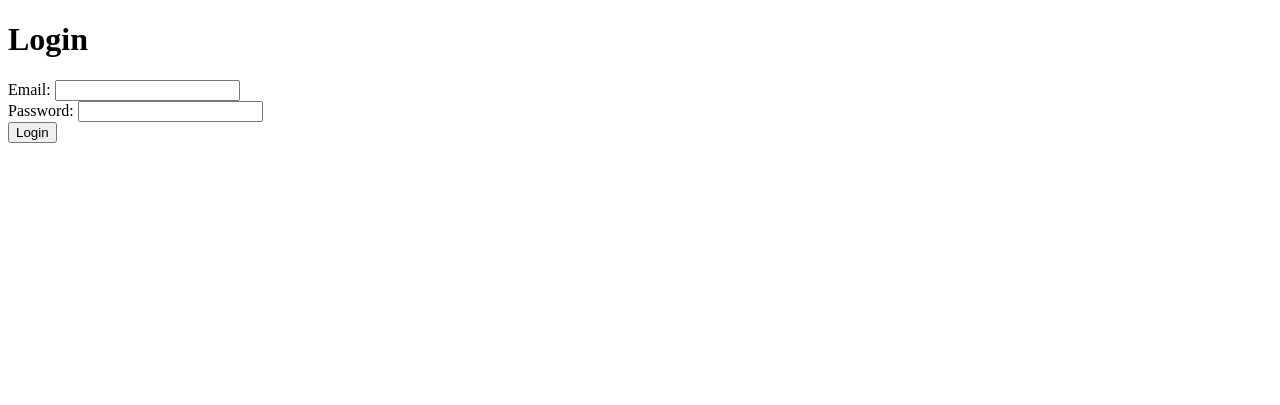
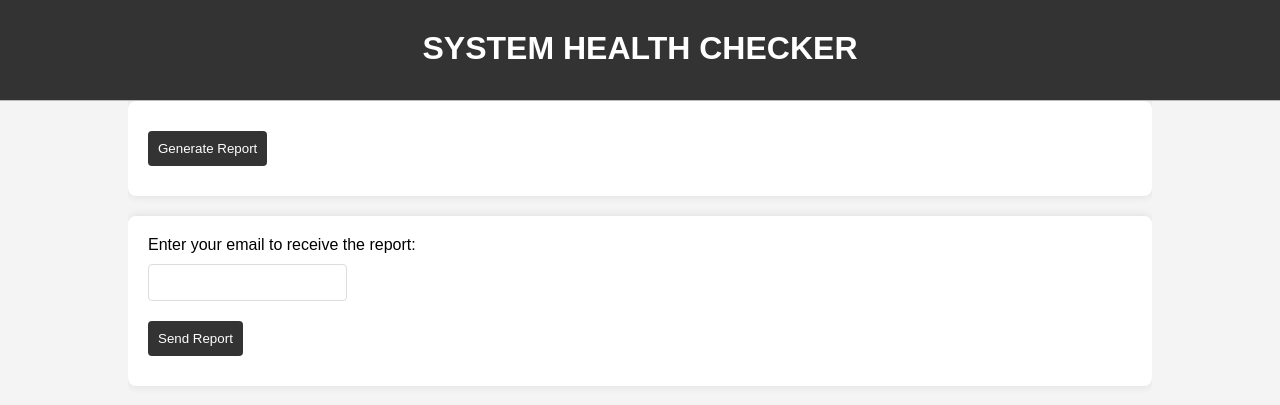
Before and after one commit to Woladka/system-report-app, a Flask app: page / in a window 1280 px wide. Shown: the top 405 px of the page. Run offline with Flask 3, Linux system fonts and the light colour scheme.

Commit message:
Basic functionality achieved, server running, PDF being generated without error, Authentication page removed for the time being. SMTP to be checked or google auth apis to enable sending emails. Next steps: Enabling Emails to user id, improving information in System Report making it more informative and improving the format and the display of info. Check seperately with python code if the info being shown in the system report is correct or not (Validation) and at last improvement of frontend with react and angular.

```diff
--- a/app.py
+++ b/app.py
@@ -1,63 +1,115 @@
-from flask import Flask, request, redirect, url_for, render_template, session
-from werkzeug.security import generate_password_hash, check_password_hash
-import smtplib
-from email.mime.multipart import MIMEMultipart
-from email.mime.text import MIMEText
-from scripts.collect_specs import collect_system_specs  # Import the function
-from io import BytesIO
-from reportlab.pdfgen import canvas
+import io
+import psutil
+import shutil
+import platform
+from flask import Flask, request, render_template, send_file
+from fpdf import FPDF
+import matplotlib.pyplot as plt
+from flask_mail import Mail, Message
+import base64
+import os
 
 app = Flask(__name__)
-app.secret_key = 'your_secret_key'
 
-# Dummy user storage
-users = {}
+# Configure Flask-Mail (dummy configuration)
+app.config['MAIL_SERVER'] = 'smtp.example.com'  # Replace with your SMTP server
+app.config['MAIL_PORT'] = 587
+app.config['MAIL_USERNAME'] = 'your_email@example.com'  # Replace with your email
+app.config['MAIL_PASSWORD'] = 'your_password'  # Replace with your email password
+app.config['MAIL_USE_TLS'] = True
+app.config['MAIL_USE_SSL'] = False
+mail = Mail(app)
 
-@app.route('/', methods=['GET', 'POST'])
-def login():
-    if request.method == 'POST':
-        email = request.form['email']
-        password = request.form['password']
-        if email in users and check_password_hash(users[email], password):
-            session['email'] = email
-            return redirect(url_for('home'))
-        else:
-            return "Invalid credentials", 401
-    return render_template('login.html')
+def generate_system_report():
+    """Generates a PDF report of system specs with a graph."""
+    buffer = io.BytesIO()
+    pdf = FPDF()
+    pdf.add_page()
+    pdf.set_font("Arial", size=12)
 
-@app.route('/home', methods=['GET', 'POST'])
+    # Get system health information
+    cpu_usage = psutil.cpu_percent(interval=1)
+    memory = psutil.virtual_memory()
+    memory_usage_percent = memory.percent
+    disk_usage = shutil.disk_usage('/')
+    disk_usage_percent = (disk_usage.used / disk_usage.total) * 100
+    battery = psutil.sensors_battery()
+    battery_percent = battery.percent if battery else "N/A"
+    battery_status = "Charging" if battery and battery.power_plugged else "Not Charging"
+    uptime = psutil.boot_time()
+    uptime_str = f"{uptime // 3600} hours {((uptime % 3600) // 60)} minutes"
+
+    # System info
+    pdf.set_font("Arial", 'B', 16)
+    pdf.cell(200, 10, txt="System Report", ln=True, align='C')
+    pdf.set_font("Arial", size=12)
+    pdf.cell(200, 10, txt=f"CPU Usage: {cpu_usage}%", ln=True, align='L')
+    pdf.cell(200, 10, txt=f"Memory Usage: {memory_usage_percent}%", ln=True, align='L')
+    pdf.cell(200, 10, txt=f"Disk Usage: {disk_usage_percent:.2f}%", ln=True, align='L')
+    pdf.cell(200, 10, txt=f"Battery Status: {battery_status}", ln=True, align='L')
+    pdf.cell(200, 10, txt=f"Battery Percentage: {battery_percent}%", ln=True, align='L')
+    pdf.cell(200, 10, txt=f"System Uptime: {uptime_str}", ln=True, align='L')
+
+    # Add more system information
+    pdf.cell(200, 10, txt=f"Network Info:", ln=True, align='L')
+    for interface, addrs in psutil.net_if_addrs().items():
+        for addr in addrs:
+            pdf.cell(200, 10, txt=f"  {interface}: {addr.address}", ln=True, align='L')
+
+    # Create a graph of CPU usage
+    plt.figure(figsize=(8, 4))
+    plt.plot(psutil.cpu_percent(percpu=True, interval=1), marker='o', linestyle='-', color='b')
+    plt.title('CPU Usage per Core')
+    plt.xlabel('Core')
+    plt.ylabel('CPU Usage (%)')
+    plt.grid(True)
+
+    # Save plot to a temporary file
+    temp_img_path = 'temp_graph.png'
+    plt.savefig(temp_img_path)
+    plt.close()
+
+    # Add graph to PDF
+    pdf.ln(10)
+    pdf.image(temp_img_path, x=10, y=pdf.get_y(), w=180)
+
+    # Save the PDF to the buffer
+    pdf.output(dest='F', name='pdf_buffer.pdf')
+
+    # Read the PDF from the file and return it as a BytesIO object
+    with open('pdf_buffer.pdf', 'rb') as file:
+        buffer.write(file.read())
+
+    # Clean up temporary files
+    os.remove(temp_img_path)
+    os.remove('pdf_buffer.pdf')
+
+    buffer.seek(0)
+    return buffer
+
+@app.route('/')
 def home():
-    if 'email' not in session:
-        return redirect(url_for('login'))
-    if request.method == 'POST':
-        specs = collect_system_specs()  # Call the function to get system specs
-        pdf = BytesIO()
-        c = canvas.Canvas(pdf)
-        c.drawString(100, 750, f"System Report for {session['email']}")
-        c.drawString(100, 730, f"CPU Usage: {specs['cpu']}%")
-        c.drawString(100, 710, f"GPU: {specs['gpu']}")
-        c.drawString(100, 690, f"Battery Health: {specs['battery']}")
-        c.save()
-        pdf.seek(0)
-        send_email(session['email'], pdf.getvalue())
-        return "Report sent to your email!"
     return render_template('home.html')
 
-def send_email(to_email, pdf_content):
-    from_email = 'your-email@example.com'
-    password = 'your-email-password'
-    msg = MIMEMultipart()
-    msg['From'] = from_email
-    msg['To'] = to_email
-    msg['Subject'] = 'System Report'
-    msg.attach(MIMEText('Please find your system report attached.'))
-    attachment = MIMEText(pdf_content, 'base64', 'pdf')
-    attachment.add_header('Content-Disposition', 'attachment', filename='report.pdf')
-    msg.attach(attachment)
-    with smtplib.SMTP('smtp.example.com', 587) as server:
-        server.starttls()
-        server.login(from_email, password)
-        server.sendmail(from_email, to_email, msg.as_string())
+@app.route('/generate_report', methods=['POST'])
+def generate_report():
+    pdf_buffer = generate_system_report()
+    pdf_content_base64 = base64.b64encode(pdf_buffer.getvalue()).decode('utf-8')
+    return render_template('home.html', pdf_content_base64=pdf_content_base64)
+
+@app.route('/send_report', methods=['POST'])
+def send_report():
+    email = request.form['email']
+    pdf_buffer = generate_system_report()
+
+    try:
+        msg = Message("System Report", sender="your_email@example.com", recipients=[email])
+        msg.body = "Please find attached the system report."
+        msg.attach("system_report.pdf", "application/pdf", pdf_buffer.getvalue())
+        mail.send(msg)
+        return "Report sent successfully!"
+    except Exception as e:
+        return f"Failed to send email: {e}"
 
 if __name__ == '__main__':
     app.run(debug=True)
--- /dev/null
+++ b/static/style.css
@@ -0,0 +1,54 @@
+/* static/style.css */
+
+body {
+    font-family: Arial, sans-serif;
+    margin: 0;
+    padding: 0;
+    background-color: #f4f4f4;
+}
+
+.container {
+    width: 80%;
+    margin: auto;
+    overflow: hidden;
+}
+
+header {
+    background: #333;
+    color: #fff;
+    padding-top: 30px;
+    min-height: 70px;
+    border-bottom: #bbb 1px solid;
+}
+
+header h1 {
+    text-align: center;
+    text-transform: uppercase;
+    margin: 0;
+}
+
+form {
+    background: #fff;
+    padding: 20px;
+    border-radius: 8px;
+    box-shadow: 0 0 10px rgba(0, 0, 0, 0.1);
+    margin-bottom: 20px;
+}
+
+input[type="email"], input[type="submit"] {
+    padding: 10px;
+    margin: 10px 0;
+    border: 1px solid #ddd;
+    border-radius: 4px;
+}
+
+input[type="submit"] {
+    background: #333;
+    color: #fff;
+    border: none;
+    cursor: pointer;
+}
+
+input[type="submit"]:hover {
+    background: #555;
+}
--- a/templates/home.html
+++ b/templates/home.html
@@ -1,12 +1,32 @@
+<!-- templates/home.html -->
+
 <!DOCTYPE html>
-<html>
+<html lang="en">
 <head>
-    <title>Home</title>
+    <meta charset="UTF-8">
+    <meta name="viewport" content="width=device-width, initial-scale=1.0">
+    <title>System Report</title>
+    <link rel="stylesheet" href="{{ url_for('static', filename='style.css') }}">
 </head>
 <body>
-    <h1>Welcome</h1>
-    <form method="post">
-        <input type="submit" value="Generate Report">
-    </form>
+    <header>
+        <div class="container">
+            <h1>System Health Checker</h1>
+        </div>
+    </header>
+    <div class="container">
+        <form action="/generate_report" method="post">
+            <input type="submit" value="Generate Report">
+        </form>
+        <form action="/send_report" method="post">
+            <label for="email">Enter your email to receive the report:</label><br>
+            <input type="email" id="email" name="email" required><br>
+            <input type="submit" value="Send Report">
+        </form>
+        {% if pdf_content_base64 %}
+            <h2>System Report</h2>
+            <iframe src="data:application/pdf;base64,{{ pdf_content_base64 }}" width="100%" height="600px"></iframe>
+        {% endif %}
+    </div>
 </body>
 </html>
--- a/templates/login.html
+++ b/templates/login.html
@@ -1,14 +1,16 @@
 <!DOCTYPE html>
-<html>
+<html lang="en">
 <head>
+    <meta charset="UTF-8">
+    <meta name="viewport" content="width=device-width, initial-scale=1.0">
     <title>Login</title>
 </head>
 <body>
     <h1>Login</h1>
     <form method="post">
-        Email: <input type="email" name="email" required><br>
-        Password: <input type="password" name="password" required><br>
-        <input type="submit" value="Login">
+        <label for="email">Email:</label>
+        <input type="email" id="email" name="email" required>
+        <button type="submit">Login</button>
     </form>
 </body>
 </html>
```
Also changed, not shown: requirements.txt (+37 -4 lines), templates/report.html (+21 -0 lines), 2 other files.
